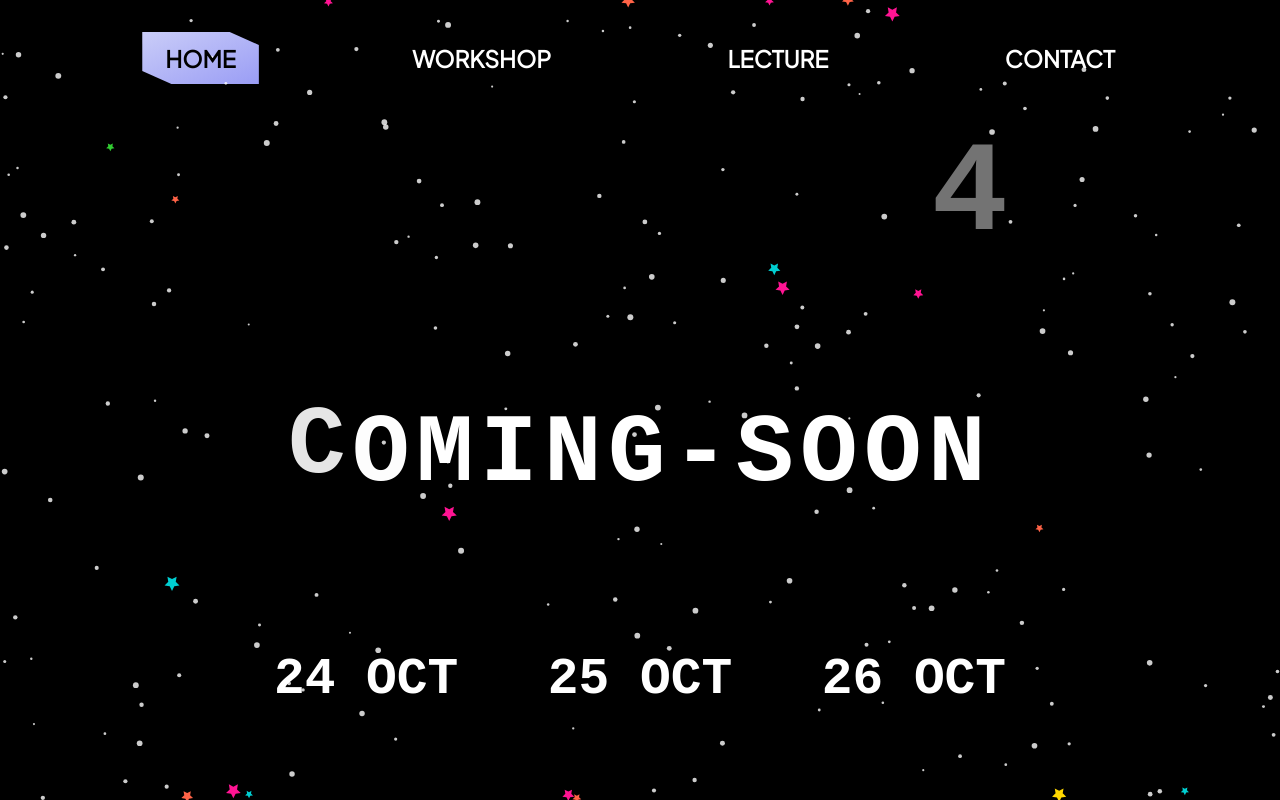
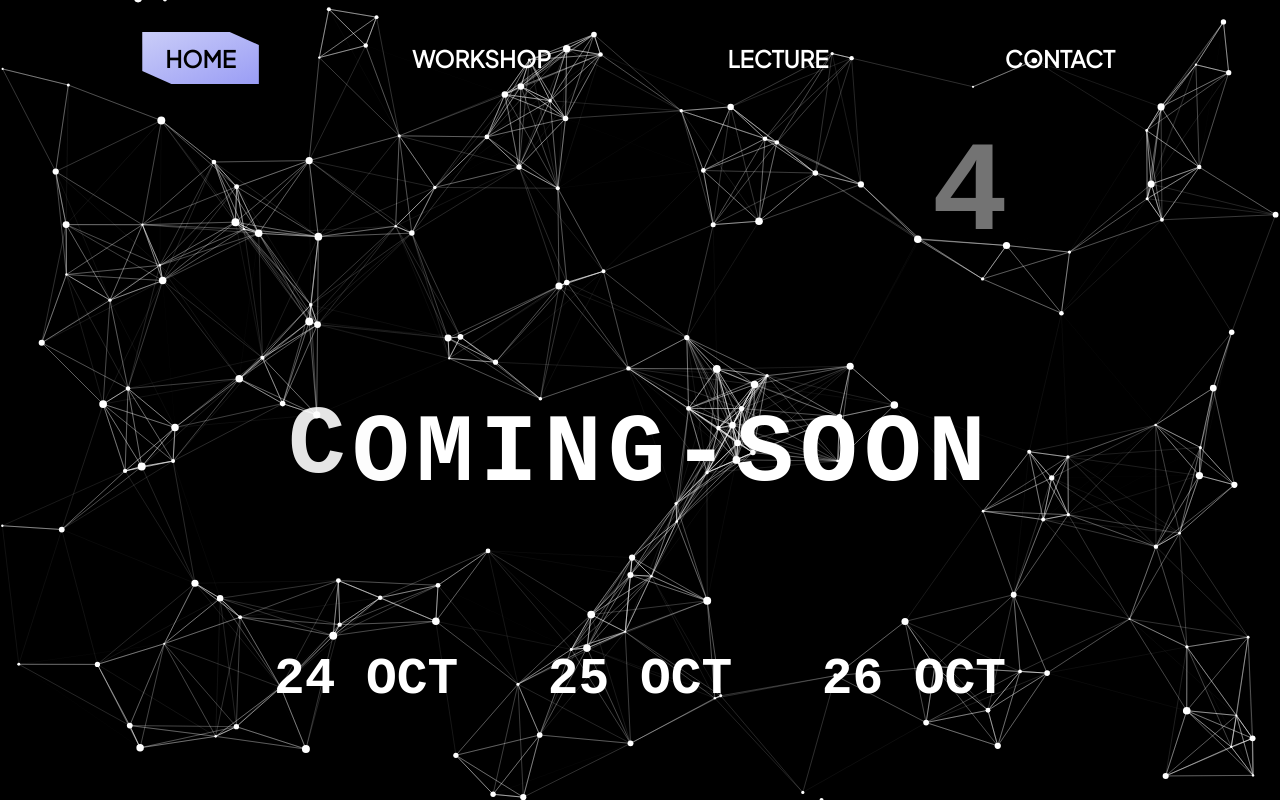
Before and after one commit to Nirmalfageria/landing, a Next.js app: page / in a window 1280 px wide. Built offline with nearby package versions, Linux system fonts and the light colour scheme; a web font is replaced by a local one.

Commit message:
again last background

```diff
--- a/src/app/Landing/index.js
+++ b/src/app/Landing/index.js
@@ -1,5 +1,4 @@
 "use client";
-import useSWR from 'swr'
 import { useEffect, useMemo, useState, useRef } from "react";
 import { gsap } from "gsap";
 import Particles, { initParticlesEngine } from "@tsparticles/react";
@@ -11,7 +10,7 @@ export default function Landing() {
   const tathvaTextRef = useRef(null);
   const comingSoonTextRef = useRef(null);
   const [init, setInit] = useState(false);
-  const [particleCount, setParticleCount] = useState(200);
+  const [particleCount, setParticleCount] = useState(80); // Default particle count
 
   useEffect(() => {
     // Initialize Particle.js engine
@@ -73,138 +72,92 @@ export default function Landing() {
       "+=0.0"
     );
 
-    // Update particle count based on screen width for responsiveness
+    // Update particle count based on screen size
     const updateParticleCount = () => {
-      if (window.innerWidth <= 768) {
+      const width = window.innerWidth;
+      if (width <= 768) {
         setParticleCount(80); // Fewer particles for mobile screens
-      } else if (window.innerWidth <= 1024) {
-        setParticleCount(150); // Moderate particles for tablet screens
+      } else if (width <= 1024) {
+        setParticleCount(120); // Moderate particles for tablet screens
       } else {
-        setParticleCount(200); // Default number of particles for larger screens
+        setParticleCount(180); // Default number of particles for larger screens
       }
     };
 
-    // Listen for window resize to update particle count dynamically
+    // Initial particle count setting and event listener
+    updateParticleCount();
     window.addEventListener('resize', updateParticleCount);
-
-    // Initial particle count setting
-    updateParticleCount();
 
     return () => {
       window.removeEventListener('resize', updateParticleCount);
     };
   }, []);
 
-  const options = useMemo(() => {
-    return {
+  const options = useMemo(
+    () => ({
       background: {
         color: {
-          value: "#", // Black background to simulate space
+          value: "#", // Adjust to black background to match your landing page
         },
       },
-      fpsLimit: 60,
-      particles: {
-        number: {
-          value: particleCount, // Dynamic particle count based on screen size
-        },
-        color: {
-          value: "#ffffff", // White stars
-        },
-        shape: {
-          type: "circle", // Circular dots for stars
-        },
-        move: {
-          enable: true, // Enable movement
-          direction: "right", // Move stars horizontally to the right
-          speed: 2.5, // Speed of the moving stars
-          straight: true, // Continuous straight movement
-          outMode: "out", // Stars reappear from the left after going off-screen
-        },
-        opacity: {
-          value: 0.8, // Slightly transparent stars
-        },
-        size: {
-          value: { min: 1, max: 3 }, // Random size for the stars
-        },
-      },
+      fpsLimit: 120,
       interactivity: {
         events: {
+          onClick: {
+            enable: true,
+            mode: "push",
+          },
           onHover: {
             enable: true,
-            mode: "grab", // Grab mode on hover
-            parallax: {
-              enable: true,
-              force: 100, // Increase parallax force for a stronger effect
-            },
+            mode: "repulse",
           },
         },
         modes: {
-          grab: {
-            distance: 250, // Increase the grab distance
-            line_linked: {
-              opacity: 0.4, // Adjust the opacity of connecting lines
-            },
+          push: {
+            quantity: 4,
+          },
+          repulse: {
+            distance: 80,
+            duration: 0.8,
           },
         },
       },
-      detectRetina: true, // High-quality rendering for Retina screens
-    };
-  }, [particleCount]); // Depend on particleCount to update dynamically
-
-  const randomStarsOptions = useMemo(() => {
-    return {
       particles: {
-        number: {
-          value: 20, // Initial count is 0, stars will randomly appear
+        color: {
+          value: "#ffffff", // White particles to stand out on the black background
         },
-        color: {
-          value: ["#FFD700", "#FF6347", "#00CED1", "#FF1493", "#32CD32"], // Array of predefined colors for randomly appearing stars
-        },
-        shape: {
-          type: "star",
+        links: {
+          color: "#ffffff",
+          distance: 150,
+          enable: true,
+          opacity: 0.5,
+          width: 1,
         },
         move: {
-          enable: true, // Enable movement
-          direction: "right", // Move stars horizontally
-          speed: 2.5, // Faster speed for the randomly appearing stars
-          straight: false, // Move in a straight line
-          outMode: "out", // Stars disappear after moving off-screen
+          enable: true,
+          speed: 2,
         },
-        opacity: {
-          value: 1, // Opaque stars
+        number: {
+          value: particleCount, // Dynamic particle count
         },
         size: {
-          value: { min: 2, max: 4 }, // Slightly larger than the static stars
-        },
-        life: {
-          duration: {
-            sync: true,
-            value: 5, // Random stars live for 5 seconds
-          },
-          count: -1, // Only appear once
+          value: { min: 1, max: 4 },
         },
       },
-
-      detectRetina: true, // Retina support
-    };
-  }, []);
+      detectRetina: true,
+    }),
+    [particleCount], // Depend on particleCount to update dynamically
+  );
 
   return (
     <div className={styles.main}>
       {/* Particles.js background */}
       {init && (
-        <>
-          <Particles
-            id="tsparticles"
-            options={options}
-            style={{ position: "absolute", zIndex: -1 }} // Ensure particles are behind other content
-          />
-          <Particles
-            id="randomStars"
-            options={randomStarsOptions}
-            style={{ position: "absolute", zIndex: -1 }}
-          />
-        </>
+        <Particles
+          id="tsparticles"
+          options={options}
+          style={{ position: "absolute", zIndex: -1 }} // Ensure particles are behind other content
+        />
       )}
 
       {/* Navbar */}
@@ -214,9 +167,8 @@ export default function Landing() {
       <div className={styles.landing}>
         <div className={styles.item1}>
           <h1 ref={tathvaTextRef} className={styles.letters}>
-            Tathva&apos;24
+            Tathva'24
           </h1>
-
           <h2 ref={comingSoonTextRef} className={styles.letters}>
             Coming-Soon
           </h2>
```
